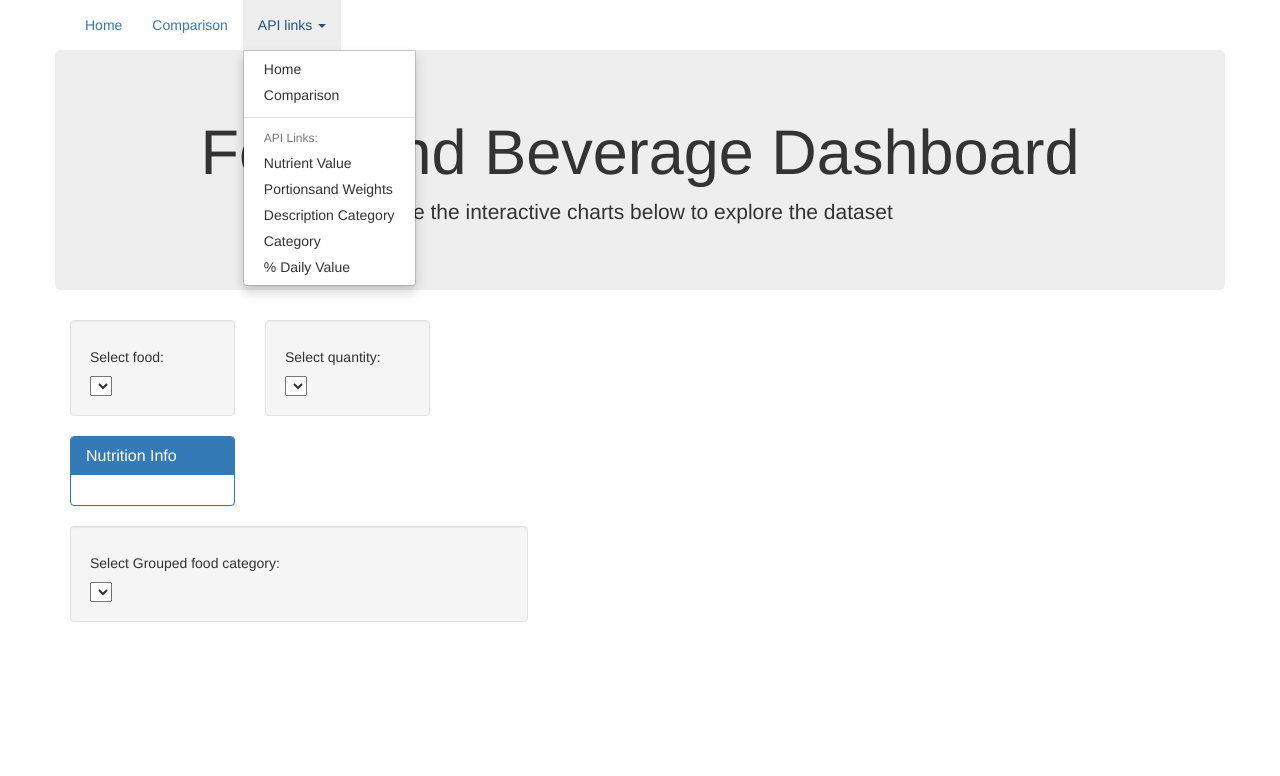
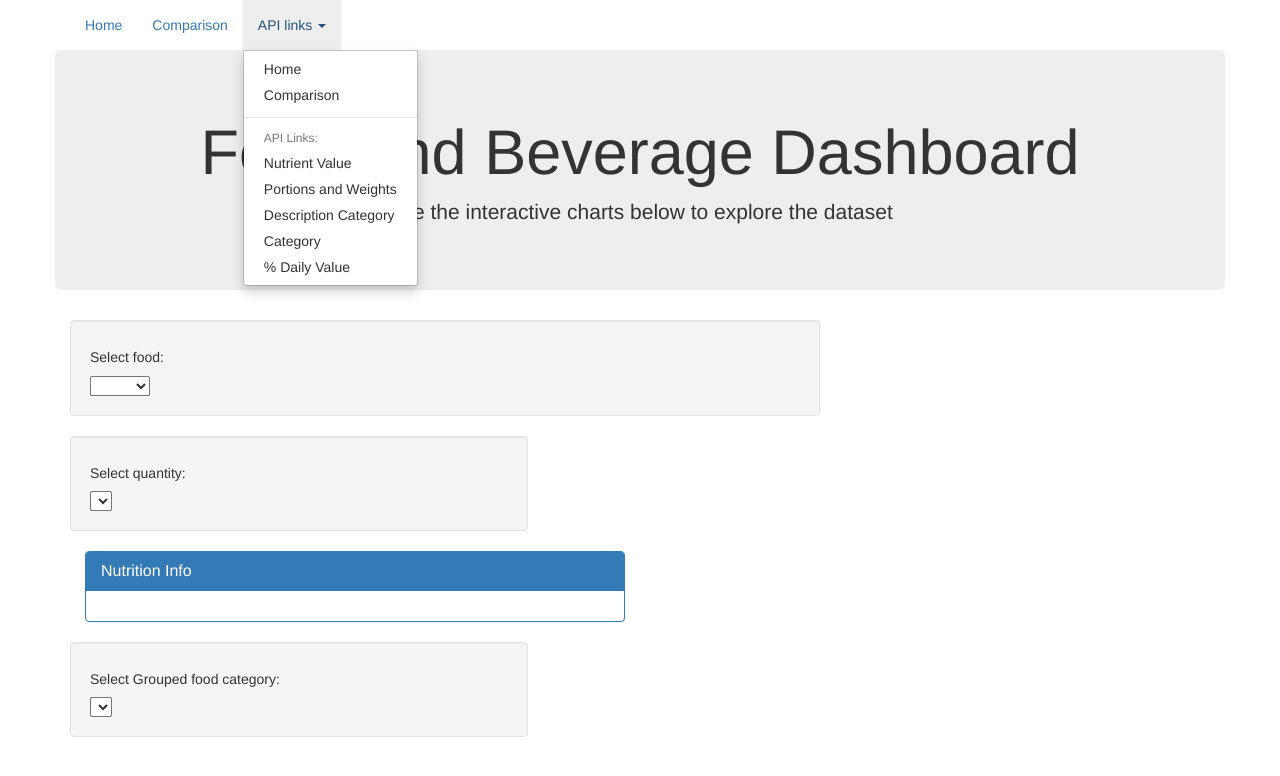
Before and after one commit to jmitterh/group_project_2, a Flask app: page / in a window 1280 px wide, after a click on "API links". Shown: the top 776 px of the page. Run offline with Flask 2, Linux system fonts and the light colour scheme; data that the repository does not hold is empty; parts of the project's set-up code (start-up, migrations or seed data) failed here and were passed over; some libraries are stand-ins or nearby versions.

Commit message:
working dropdowns

```diff
--- a/app.py
+++ b/app.py
@@ -24,31 +24,8 @@ from flask import Flask, jsonify, render_template
 connection_string = f"{pg_user}:{pg_password}@localhost:5432/{db_name}"
 engine = create_engine(f'postgresql://{connection_string}')
 
+# checking the table names
 engine.table_names()
-
-# reflect an existing database into a new model
-Base = automap_base()
-Base.prepare(engine, reflect=True)
-
-# Save reference to the tables
-NutrientValue = Base.classes.nutrientvalue
-PortionsAndWeight = Base.classes.portionsandweights
-Category = Base.classes.category
-DescriptionCategory = Base.classes.descriptioncategory
-DailyValue = Base.classes.dailyvalue
-
-# Open a communication session with the database
-session = Session(engine)
-
-# Query all tables
-nutrientValues = session.query(NutrientValue).all()
-portionsAndWeights = session.query(PortionsAndWeight).all()
-categories = session.query(Category).all()
-descriptionCategories = session.query(DescriptionCategory).all()
-dailyValues = session.query(DailyValue).all()
-
-# close the session to end the communication with the database
-session.close()
 
 
 #################################################
@@ -65,6 +42,7 @@ app = Flask(__name__)
 def home():
     return render_template("index.html")
 
+
 @app.route("/comparison")
 def comparison():
     return render_template("comparison.html")
@@ -72,7 +50,13 @@ def comparison():
 
 @app.route('/nutrientvalue')
 def nutrientvalue():
-    df = pdsql.read_sql("SELECT * FROM nutrientvalue", engine)
+    sqlStatement = """
+    SELECT food_code, main_food_description FROM nutrientvalue
+
+    WHERE food_code BETWEEN 11000000 AND 13120120
+    ORDER BY main_food_description;
+    """
+    df = pdsql.read_sql(sqlStatement, engine)
     df.set_index('food_code', inplace=True)
     df = df.to_json(orient='table')
 
@@ -81,21 +65,41 @@ def nutrientvalue():
 
 @app.route('/portionsandweights')
 def portionsandweights():
+    sqlStatement = """
+    SELECT n.food_code, n.wweia_category_description, p.portion_description, p.portion_weight_g, n.energy_kcal, n.protein_g, n.carbohydrate_g, n.sugars_total_g, n.fiber_total_dietary_g, n.total_fat_g, n.fatty_acids_total_saturated_g, n.fatty_acids_total_monounsaturated_g, n.fatty_acids_total_polyunsaturated_g, n.cholesterol_mg, n.retinol_mcg, n.vitamin_a_rae_mcg_rae, n.carotene_alpha_mcg, n.carotene_beta_mcg, n.cryptoxanthin_beta_mcg, n.lycopene_mcg, n.lutein__zeaxanthin_mcg, n.thiamin_mg, n.riboflavin_mg, n.niacin_mg, n.vitamin_b6_mg, n.folic_acid_mcg, n.folate_food_mcg, n.folate_dfe_mcg_dfe, n.folate_total_mcg, n.choline_total_mg, n.vitamin_b12_mcg, n.vitamin_b12_added_mcg, n.vitamin_c_mg, n.vitamin_d_d2__d3_mcg, n.vitamin_e_alphatocopherol_mg, n.vitamin_e_added_mg, n.vitamin_k_phylloquinone_mcg, n.calcium_mg, n.phosphorus_mg, n.magnesium_mg, n.iron_mg, n.zinc_mg, n.copper_mg, n.selenium_mcg, n.potassium_mg, n.sodium_mg, n.caffeine_mg, n.theobromine_mg, n.alcohol_g, n.water_g
+    FROM nutrientvalue AS n
+    INNER JOIN portionsandweights AS p
+    ON n.food_code = p.food_code
 
-    df = pdsql.read_sql("SELECT * FROM portionsandweights", engine)
+    WHERE n.food_code BETWEEN 11000000 AND 13120120
+    ORDER BY wweia_category_description;
+    """
+    df = pdsql.read_sql(sqlStatement, engine)
     df.set_index('food_code', inplace=True)
     df = df.to_json(orient='table')
 
     return df
 
+
 @app.route('/descriptioncategory')
 def descriptioncategory():
+    sqlStatment = """
+    SELECT d.category_num, c.category, d.wweia_category_code, p.wweia_category_description, p.portion_description, p.portion_weight_g, n.energy_kcal, n.protein_g, n.sugars_total_g, n.total_fat_g
+    FROM nutrientvalue AS n
+    INNER JOIN portionsandweights AS p
+    ON n.food_code = p.food_code
+    INNER JOIN descriptioncategory AS d
+    ON n.wweia_category_code = d.wweia_category_code
+    INNER JOIN category AS c
+    ON d.category_num = c.category_num
+    """
 
-    df = pdsql.read_sql("SELECT * FROM descriptioncategory", engine)
-    df.set_index('wweia_category_code', inplace=True)
+    df = pdsql.read_sql(sqlStatment, engine)
+    df.set_index('category', inplace=True)
     df = df.to_json(orient='table')
 
     return df
+
 
 @app.route('/category')
 def category():
@@ -105,6 +109,7 @@ def category():
     df = df.to_json(orient='table')
 
     return df
+
 
 @app.route('/dailyvalue')
 def dailyvalue():
@@ -116,6 +121,5 @@ def dailyvalue():
     return df
 
 
-
 if __name__ == '__main__':
     app.run(debug=True)
--- a/static/app.js
+++ b/static/app.js
@@ -1,29 +1,70 @@
-console.log("testing if I have connection. this should display on console for index.html and comparsion.html")
+function selectInit() {
+    // Importing data from nutrientvalue
+    d3.json("/nutrientvalue").then((importData) => {
+        //console.log(importData);
+
+        // Searching food names through json
+        var names = importData.data;
+        console.log(names)
+
+        // selecting tag
+        var select = document.getElementById("selDataset");
+
+        // Dropdown list
+        for (var i = 0; i < names.length; i++) {
+            console.log("Loading dropdown. Give it time!")
+            select.innerHTML = select.innerHTML +
+                '<option value="' + names[i].food_code + '">' + names[i].main_food_description + '</option>';
+        }
+
+        // default selection
+        var defSelection = names[0].food_code
+
+        // adding default selection into selection quantity to
+        optionFoodChanged(defSelection);
+
+    });
+};
+
+function optionFoodChanged(select) {
+
+    var sel = select
+    // Importing data from portionsandweights
+    d3.json("/portionsandweights").then((importData) => {
+
+        // Searching food names through json
+        var portions = importData.data;
+
+        //Empty Variable
+        var filterSelect = []
+
+        // Filter the search
+        filterSelect = portions.filter(d => d.food_code == sel);
+        console.log("filter:", filterSelect)
+
+        // selecting tag
+        var select = document.getElementById("selDatasetone");
+
+        //Clear
+        select.innerHTML = "";
+
+        // For loop to create
+        for (var i = 0; i < filterSelect.length; i++) {
+            if (filterSelect[i].portion_description != 'Quantity not specified') {
+                select.innerHTML = select.innerHTML +
+                    '<option value="' + filterSelect[i].portion_description + '">' + filterSelect[i].portion_description + '</option>';
+            }
+
+        }
+
+    });
 
 
+};
 
-// function selectInit() {
-//     // Importing data from local file
-//     d3.json("/nutrientvalue").then((importData) => {
-//         console.log(importData);
+function optionWeightChanged(select) {
 
-//         // // Searching names through json file
-//         // var names = data["names"];
 
-//         // // Adding list of id names to dropdown menu
-//         // names.map(function (idList) {
-//         //     var option = d3.select("#selDataset")
-//         //     option.append("option")
-//         //         .text(idList)
-//         //         .property("value", idList);
-//         // });
-//         // // Display default data 940
-//         // var firstData = names[0];
+};
 
-//         // // Caling functions to display data to default id
-//         // metaData(firstData);
-//         // bar(firstData);
-//         // bubble(firstData);
-//         // gauge(firstData);
-//     });
-// };
+selectInit();
--- /dev/null
+++ b/static/mystyle.css
@@ -0,0 +1,3 @@
+#selDataset {
+    min-width : 60px;
+}
--- a/templates/comparison.html
+++ b/templates/comparison.html
@@ -31,7 +31,7 @@
                             <li role="separator" class="divider"></li>
                             <li class="dropdown-header">API Links:</li>
                             <li><a href="{{ url_for('nutrientvalue') }}"target="_blank">Nutrient Value</a></li>
-                            <li><a href="{{ url_for('portionsandweights') }}"target="_blank">Portionsand Weights</a></li>
+                            <li><a href="{{ url_for('portionsandweights') }}"target="_blank">Portions and Weights</a></li>
                             <li><a href="{{ url_for('descriptioncategory') }}"target="_blank">Description Category</a></li>
                             <li><a href="{{ url_for('category') }}"target="_blank">Category</a></li>
                             <li><a href="{{ url_for('dailyvalue') }}"target="_blank">% Daily Value</a></li>
--- a/templates/index.html
+++ b/templates/index.html
@@ -9,6 +9,8 @@
   <!-- Latest compiled and minified CSS -->
   <link rel="stylesheet" href="https://maxcdn.bootstrapcdn.com/bootstrap/3.3.7/css/bootstrap.min.css"
     integrity="sha384-BVYiiSIFeK1dGmJRAkycuHAHRg32OmUcww7on3RYdg4Va+PmSTsz/K68vbdEjh4u" crossorigin="anonymous">
+  <!-- Local stylesheet -->
+  <link rel="stylesheet" type="text/css" href="{{ url_for('static', filename='mystyle.css') }}">
 </head>
 
 <body>
@@ -30,11 +32,11 @@
               <li><a href="{{ url_for('comparison') }}">Comparison</a></li>
               <li role="separator" class="divider"></li>
               <li class="dropdown-header">API Links:</li>
-                    <li><a href="{{ url_for('nutrientvalue') }}"target="_blank">Nutrient Value</a></li>
-                    <li><a href="{{ url_for('portionsandweights') }}"target="_blank">Portionsand Weights</a></li>
-                    <li><a href="{{ url_for('descriptioncategory') }}"target="_blank">Description Category</a></li>
-                    <li><a href="{{ url_for('category') }}"target="_blank">Category</a></li>
-                    <li><a href="{{ url_for('dailyvalue') }}"target="_blank">% Daily Value</a></li>
+              <li><a href="{{ url_for('nutrientvalue') }}" target="_blank">Nutrient Value</a></li>
+              <li><a href="{{ url_for('portionsandweights') }}" target="_blank">Portions and Weights</a></li>
+              <li><a href="{{ url_for('descriptioncategory') }}" target="_blank">Description Category</a></li>
+              <li><a href="{{ url_for('category') }}" target="_blank">Category</a></li>
+              <li><a href="{{ url_for('dailyvalue') }}" target="_blank">% Daily Value</a></li>
             </ul>
           </li>
         </ul>
@@ -58,12 +60,31 @@
 
     <div class="row">
 
-      <div class="col-md-2">
+      <div class="col-md-8">
 
         <div class="well">
           <h5>Select food:</h5>
           <select id="selDataset" onchange="optionFoodChanged(this.value)"></select>
         </div>
+
+      </div>
+
+    </div>
+
+    <div class="row">
+
+      <div class="col-md-5">
+
+        <div class="well">
+          <h5>Select quantity:</h5>
+          <select id="selDatasetone" onchange="optionWeightChanged(this.value)"></select>
+        </div>
+
+      </div>
+
+    </div>
+
+    <div class="col-md-6">
 
         <div class="panel panel-primary">
           <div class="panel-heading">
@@ -75,14 +96,7 @@
 
       </div>
 
-      <div class="col-md-2">
-
-        <div class="well">
-          <h5>Select quantity:</h5>
-          <select id="selDatasetone" onchange="optionWeightChanged(this.value)"></select>
-        </div>
-
-      </div>
+    <div class="row">
 
       <div class="col-md-4">
         <!-- Bar Graph Macro Nutrients -->
```
Also changed, not shown: 1 other file. Lines whose indentation alone changed are shown as unchanged.
